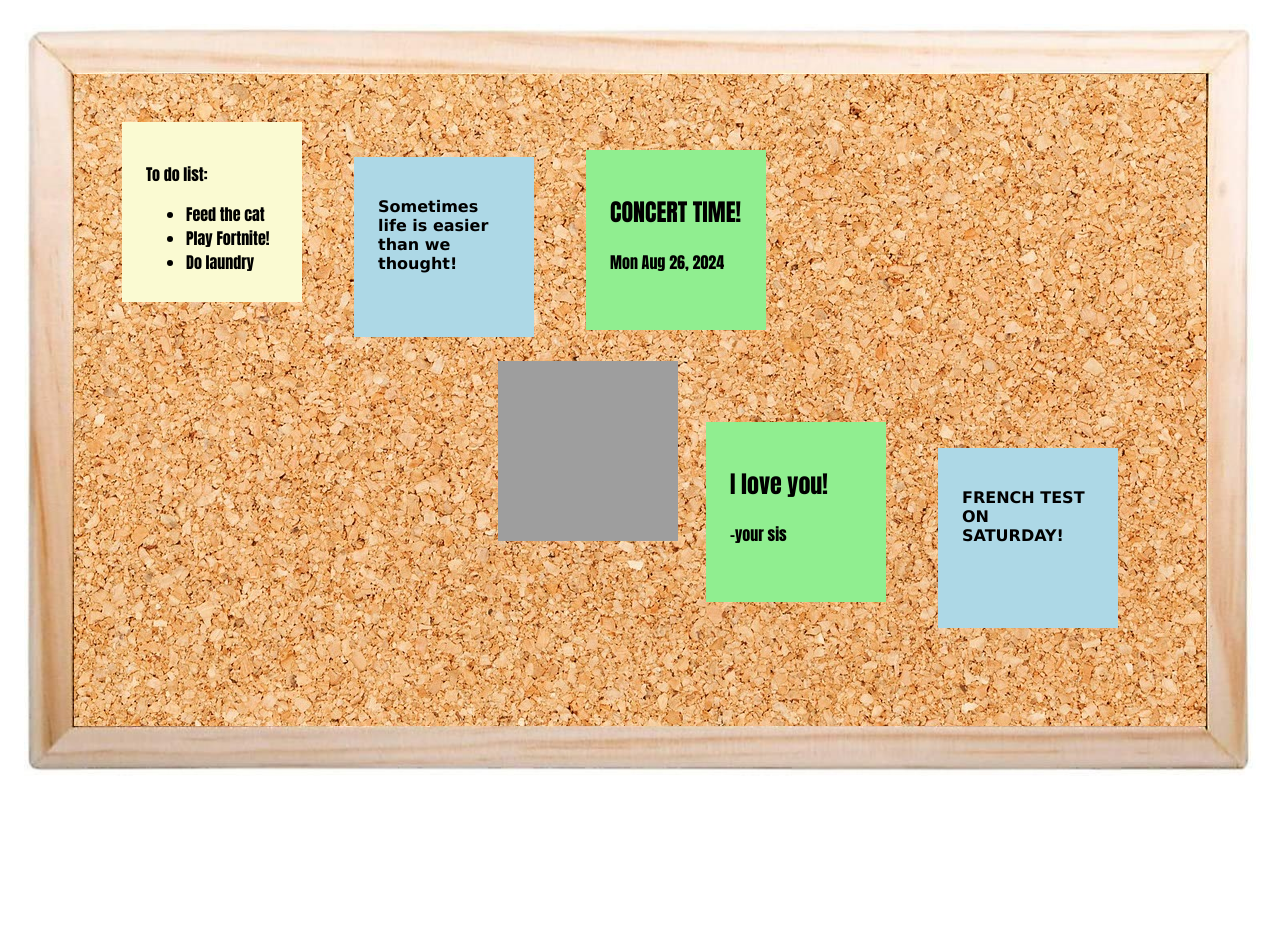
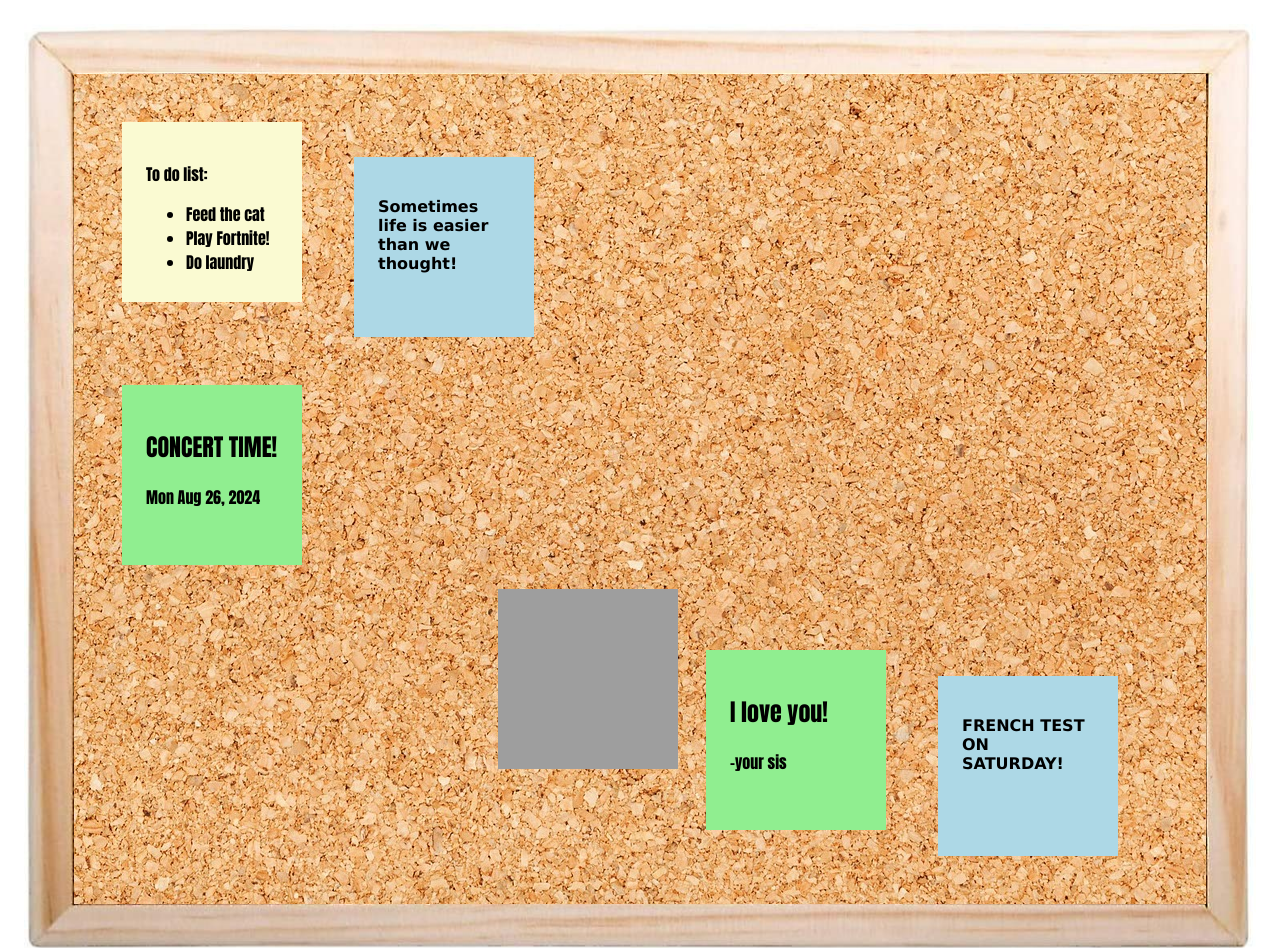
Before and after one commit to naniv19/naniv19.github.io, a plain HTML site: page projects/bulletin-board/index.html in a window 1280 px wide. Shown: the top 948 px of the page. Before the commit the page ends 800 px from the top, so only its background shows below. Drawn offline with Linux system fonts and the light colour scheme; grey boxes are pictures that could not be loaded.

Commit message:
Update style.css

```diff
--- a/projects/bulletin-board/css/style.css
+++ b/projects/bulletin-board/css/style.css
@@ -31,6 +31,10 @@
     font-weight: bold
 }
 
+#row1 {
+    margin-right: 400px;
+}
+
 #row2 {
     margin-left: 400px;
 }
```
